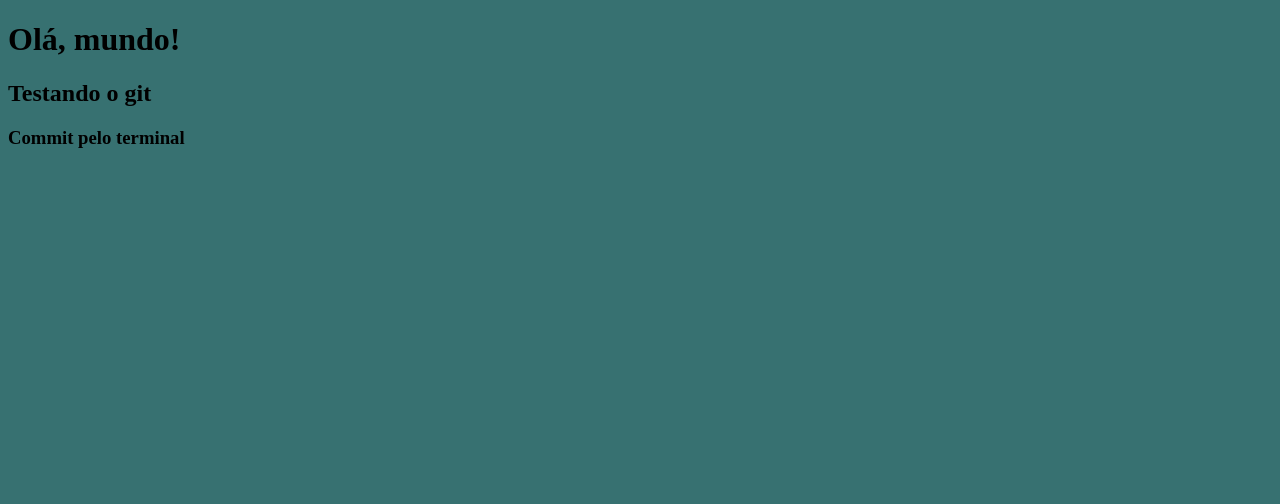
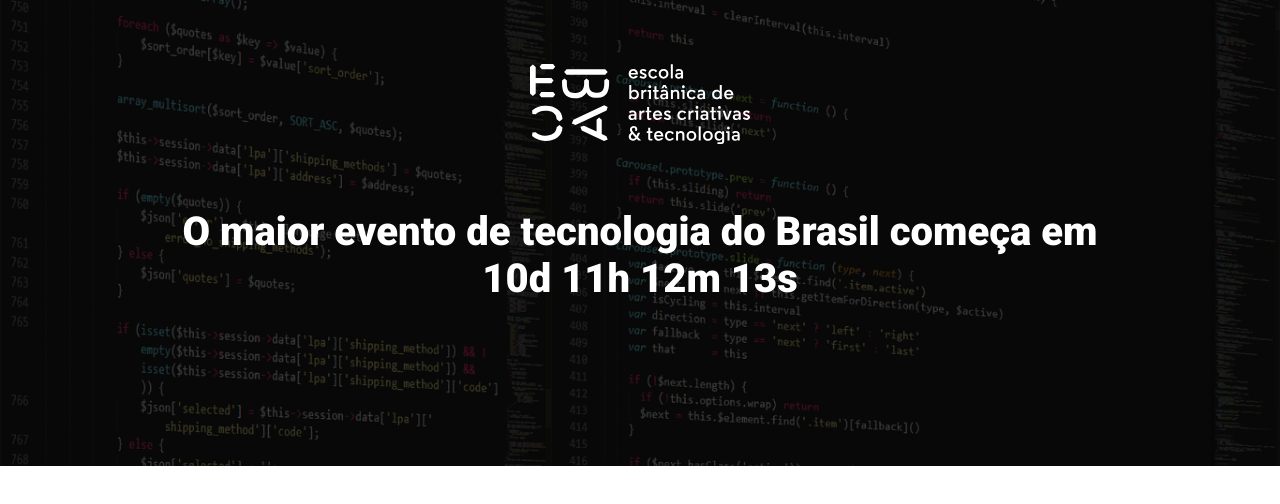
Before and after one commit to Douglasjose3/landing_ebactech, a website built with Parcel: page src/index.html in a window 1280 px wide. Built offline with nearby package versions, Linux system fonts and the light colour scheme.

Commit message:
criando o hero

```diff
--- a/package.json
+++ b/package.json
@@ -11,7 +11,8 @@
   "author": "",
   "license": "ISC",
   "devDependencies": {
-    "parcel": "^2.11.0"
+    "parcel": "^2.11.0",
+    "sharp": "^0.31.3"
   },
   "dependencies": {
     "@parcel/transformer-sass": "^2.11.0"
--- a/src/index.html
+++ b/src/index.html
@@ -1,16 +1,23 @@
 <!DOCTYPE html>
-<html lang="en">
+<html lang="pt-br">
 <head>
     <meta charset="UTF-8">
     <meta name="viewport" content="width=device-width, initial-scale=1.0">
-    <title>Document</title>
+    <title>Ebac Talks</title>
+    <link rel="preconnect" href="https://fonts.googleapis.com">
+    <link rel="preconnect" href="https://fonts.gstatic.com" crossorigin>
+    <link href="https://fonts.googleapis.com/css2?family=Roboto:wght@400;900&display=swap" rel="stylesheet">
     <link rel="stylesheet" href="./styles/style.scss">
 </head>
 <body>
-    <h1>Olá, mundo!</h1>
-    <h2>Testando o git</h2>
-    <h3>Commit pelo terminal
-    </h3>
+    <header class="hero">
+        <div class="container">
+            <img class="hero__logo" src="./images/ebac_logo.svg" alt="Logo Ebac">
+            <p class="hero__text">O maior evento de tecnologia do Brasil começa em 10d 11h 12m 13s</p>
+
+        </div>
+
+    </header>
 
     <script src="./scripts/script.js"></script>
 </body>
--- /dev/null
+++ b/src/styles/_hero.scss
@@ -0,0 +1,51 @@
+.hero {
+    padding-top: 64px;
+    padding-bottom: 100px;
+    background-image: url(../images/fundo.png);
+    background-repeat: no-repeat;
+    background-size: cover;
+    position: relative;
+
+    .container {
+        position: relative;
+    }
+
+    &::before { //pseudos elementos necessitam do content
+        position: absolute;
+        top: 0;
+        left: 0;
+        width: 100%;
+        height: 100%;
+        background-color: #000;
+        opacity: 0.7;
+        content: '';
+    }
+
+    &__text {
+        margin-top: 64px;
+        margin-bottom: 64px;
+        font-weight: 900;
+        font-size: 40px;
+        font-weight: 56px;
+        text-align: center;
+    }
+
+    &__logo {
+        margin: 0 auto;
+        height: 80px;
+        display: block;
+    }
+
+    @media (max-width: 640px) {
+        padding: 40px 0;
+        &__logo {
+            height: 40px;
+        }
+
+        &__text {
+            font-size: 22px;
+            line-height: 24px;
+            margin: 24px 0;
+        }
+    }
+}
--- a/src/styles/style.scss
+++ b/src/styles/style.scss
@@ -1,3 +1,23 @@
-body {
-    background-color: rgb(55, 113, 113);
+@use 'hero';
+
+* {
+    margin: 0;
+    padding: 0;
+    box-sizing: border-box;
+    font-family: 'Roboto', sans-serif;
+    color:#fff;
 }
+
+.container {
+    max-width: 960px;
+    width: 100%;
+    margin: 0 auto;
+
+    @media (max-width: 640px) {
+        max-width: 80%;
+    }
+
+    @media (max-width: 1024px) {
+        max-width: 90%;
+    }
+}
```
Also changed, not shown: 1 other file.
